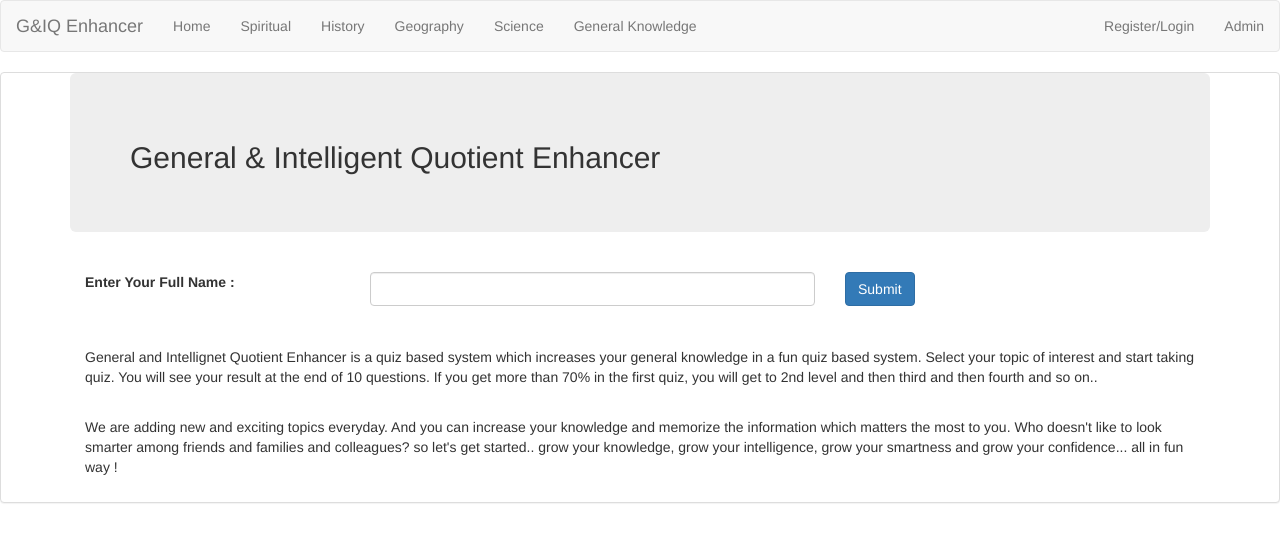
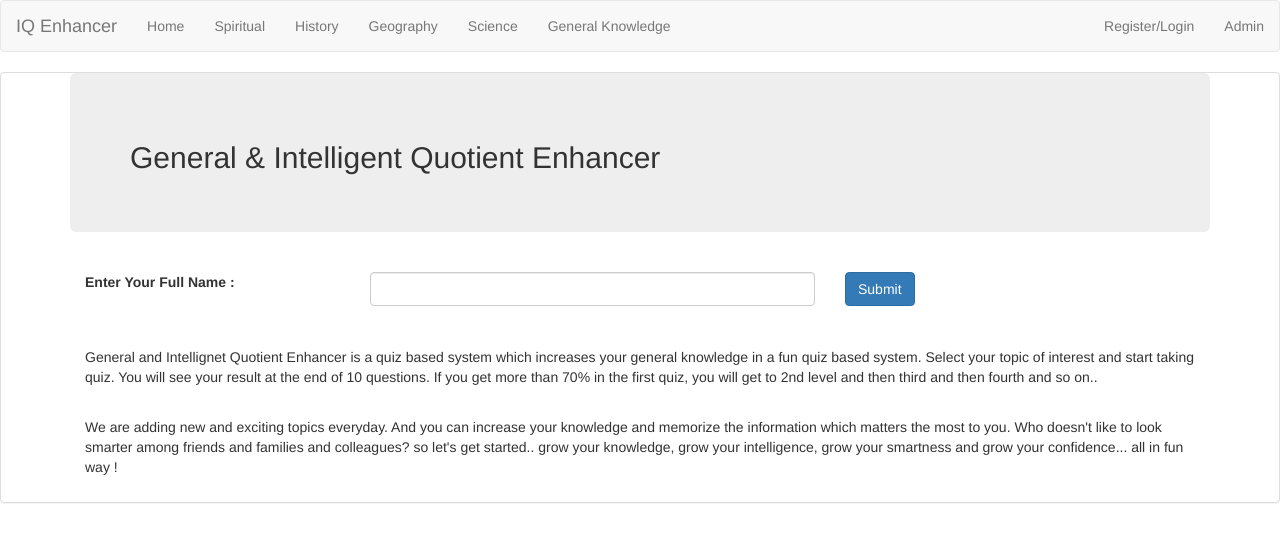
Before and after one commit to ruchamahajan/quiz, an Angular app: page /home in a window 1280 px wide. Shown: the top 542 px of the page. Built offline with nearby package versions, Linux system fonts and the light colour scheme.

Commit message:
changed title

```diff
--- a/src/app/app.component.html
+++ b/src/app/app.component.html
@@ -3,7 +3,7 @@
     <nav class="navbar navbar-default">
         <div class="container-fluid">
           <div class="navbar-header">
-            <a class="navbar-brand" href="#">G&IQ Enhancer</a>
+            <a class="navbar-brand" href="#">IQ Enhancer</a>
           </div>
           <ul class="nav navbar-nav">
             <li><a class="nav-link" [routerLink]="['/home']">Home</a></li>
```
